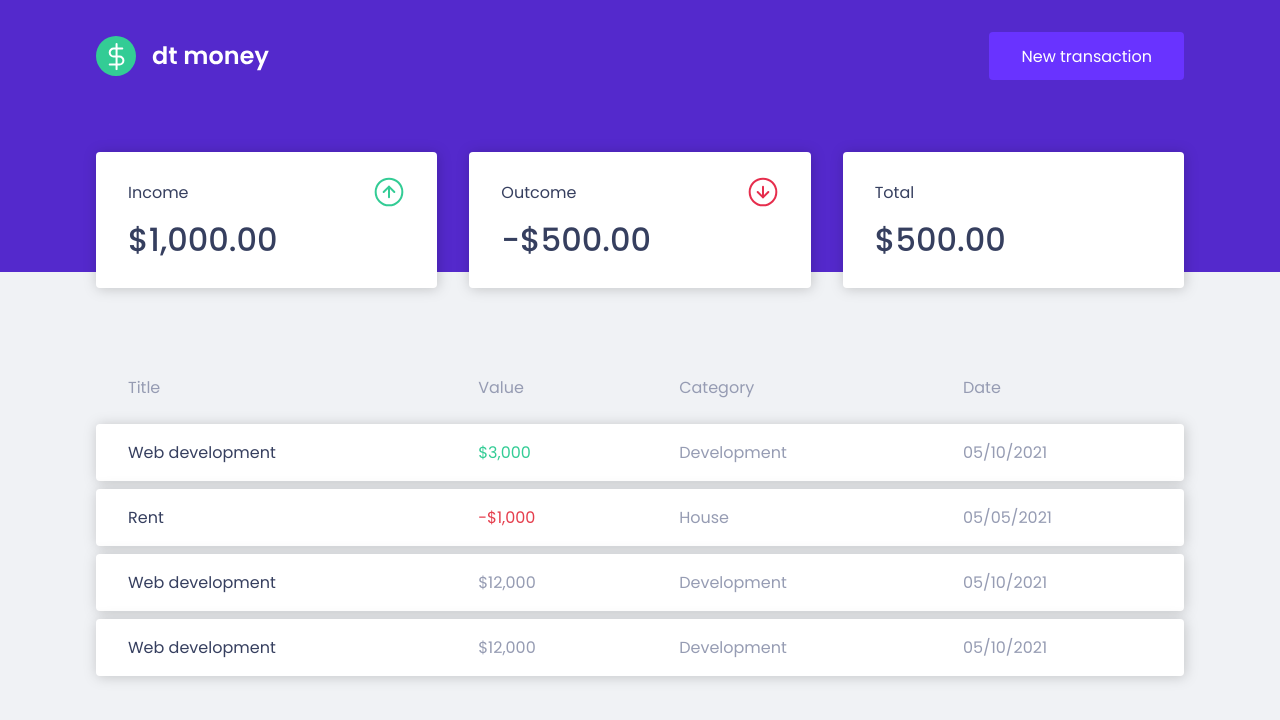
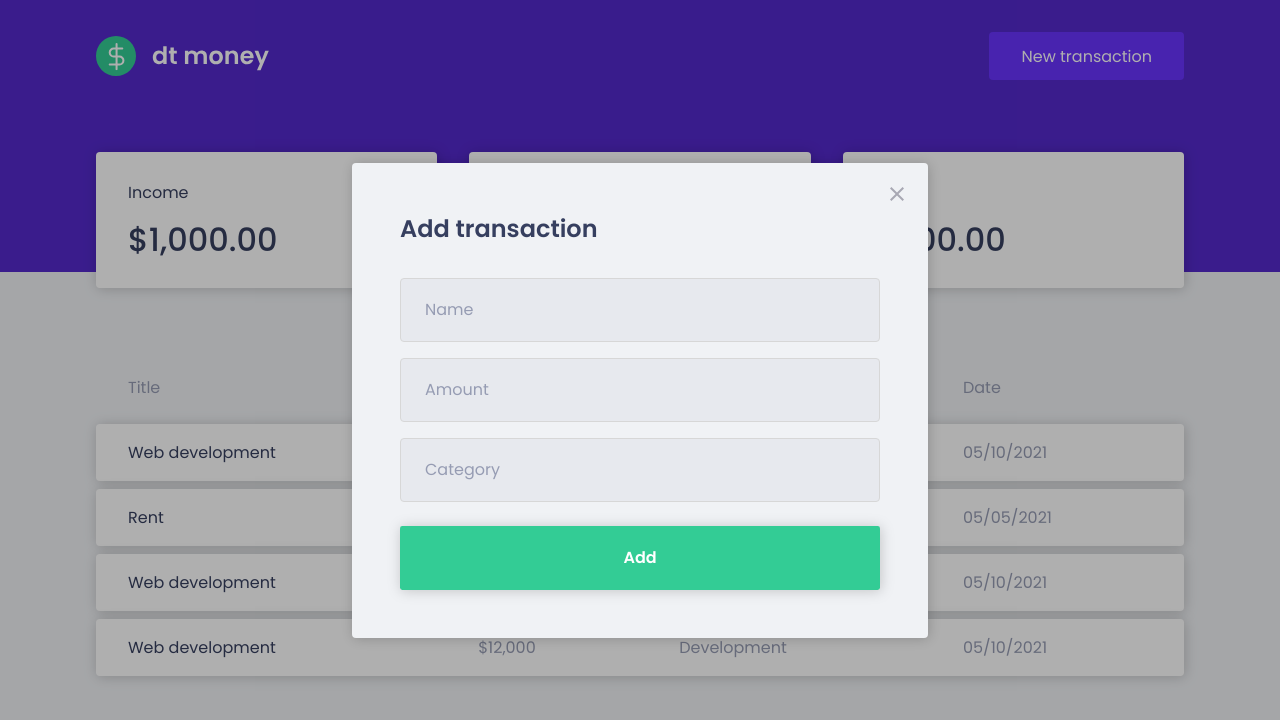
Before and after one commit to pxdl/reactjs-demo-myfinance, a React (Create React App) app: page / in a window 1280 px wide. Both pictures are taken after a click on the button "New transaction". Shown: the top 720 px of the page. Built offline with nearby package versions, Linux system fonts and the light colour scheme; no server answers; what miragejs would draw is missing.

Commit message:
Added new transaction modal and axios api

```diff
--- a/package.json
+++ b/package.json
@@ -3,8 +3,10 @@
   "version": "0.1.0",
   "private": true,
   "dependencies": {
+    "axios": "^0.27.2",
     "react": "^18.1.0",
     "react-dom": "^18.1.0",
+    "react-modal": "^3.15.1",
     "react-scripts": "5.0.1",
     "styled-components": "^5.3.5",
     "web-vitals": "^2.1.0"
@@ -17,6 +19,7 @@
     "@types/node": "^16.7.13",
     "@types/react": "^18.0.0",
     "@types/react-dom": "^18.0.0",
+    "@types/react-modal": "^3.13.1",
     "@types/styled-components": "^5.1.25",
     "miragejs": "^0.1.44",
     "typescript": "^4.4.2"
--- a/src/App.tsx
+++ b/src/App.tsx
@@ -1,12 +1,33 @@
+import { useState } from "react";
+import Modal from "react-modal";
 import { Dashboard } from "./components/Dashboard";
 import { Header } from "./components/Header";
+import { NewTransactionModal } from "./components/NewTransactionModal";
 import { GlobalStyle } from "./styles/global"
 
+Modal.setAppElement('#root');
+
 export function App() {
+  const [isNewTransactionModalOpen, setIsNewTransactionModalOpen] = useState(false);
+
+  function handleOpenNewTransactionModal() {
+    setIsNewTransactionModalOpen(true);
+  }
+
+  function handleCloseNewTransactionModal() {
+    setIsNewTransactionModalOpen(false);
+  }
+
   return (
     <>
       <GlobalStyle />
-      <Header />
+
+      <NewTransactionModal
+        isOpen={isNewTransactionModalOpen}
+        onRequestClose={handleCloseNewTransactionModal}
+      />
+
+      <Header onOpenNewTransactionModal={handleOpenNewTransactionModal} />
       <Dashboard />
     </>
   );
--- a/src/components/Header/index.tsx
+++ b/src/components/Header/index.tsx
@@ -1,12 +1,16 @@
 import logoImg from '../../assets/logo.svg'
 import { Container, Content } from './styles'
 
-export function Header() {
+interface HeaderProps {
+  onOpenNewTransactionModal: () => void;
+}
+
+export function Header({ onOpenNewTransactionModal }: HeaderProps) {
   return (
     <Container>
       <Content>
         <img src={logoImg} alt="my money" />
-        <button type="button">
+        <button type="button" onClick={onOpenNewTransactionModal}>
           New transaction
         </button>
       </Content>
--- /dev/null
+++ b/src/components/NewTransactionModal/index.tsx
@@ -0,0 +1,37 @@
+import Modal from "react-modal";
+import { Container } from "./styles";
+import closeImg from '../../assets/close.svg'
+
+interface NewTransactionModalProps {
+  isOpen: boolean;
+  onRequestClose: () => void;
+}
+
+export function NewTransactionModal({ isOpen, onRequestClose }: NewTransactionModalProps) {
+  return (
+    <Modal
+      isOpen={isOpen}
+      onRequestClose={onRequestClose}
+      overlayClassName="react-modal-overlay"
+      className="react-modal-content"
+    >
+      <button
+        type="button"
+        onClick={onRequestClose}
+        className="react-modal-close"
+      >
+        <img src={closeImg} alt="Close modal" />
+      </button>
+
+      <Container>
+        <h2>Add transaction</h2>
+
+        <input type="text" placeholder="Name" />
+        <input type="text" placeholder="Amount" inputMode="numeric"/>
+        <input type="text" placeholder="Category" />
+
+        <button type="submit">Add</button>
+      </Container>
+    </Modal>
+  );
+}
--- /dev/null
+++ b/src/components/NewTransactionModal/styles.ts
@@ -0,0 +1,64 @@
+import styled from "styled-components";
+
+export const Container = styled.form`
+    h2{
+        color: var(--text-title);
+        font-size: 1.5rem;
+        margin-bottom: 2rem;
+    }
+
+    input {
+        width: 100%;
+        padding: 0 1.5rem;
+        height: 4rem;
+
+        border-radius: 0.25rem;
+        border: 1px solid #d7d7d7;
+
+        background: #e7e9ee;
+
+        font-weight: 400;
+        font-size: 1rem;
+
+        &::placeholder {
+            color: var(--text-body);
+        }
+
+        & + input {
+            margin-top: 1rem;
+        }
+
+        /* &[type="number"] {
+            -moz-appearance:textfield;
+
+            ::-webkit-inner-spin-button {
+                -webkit-appearance: none;
+            }
+
+            ::-webkit-outer-spin-button {
+                -webkit-appearance: none;
+            }
+        } */
+    }
+
+    button[type="submit"] {
+        width: 100%;
+        padding: 0 1.5rem;
+        height: 4rem;
+        background: var(--green);
+        color: #ffffff;
+        border-radius: 0.15rem;
+        border: 0;
+        font-size: 1rem;
+        font-weight: 600;
+        margin-top: 1.5rem;
+
+        transition: filter 0.15s;
+
+        filter: brightness(1.0) drop-shadow(0.1rem 0.1rem 0.4rem #00000030);
+
+        &:hover {
+            filter: brightness(0.9) drop-shadow(0.1rem 0.1rem 0.4rem #00000030);
+        }
+    }
+`
--- a/src/components/TransactionTable/index.tsx
+++ b/src/components/TransactionTable/index.tsx
@@ -1,10 +1,11 @@
 import { useEffect } from "react";
+import { api } from "../../services/api";
 import { Container } from "./styles";
 
 export function TransactionTable() {
   useEffect(() => {
-    fetch('http://localhost:3000/api/transactions')
-      .then(response => response.json())
+    api.get('transactions')
+      .then(response => console.log(response.data))
   }, []);
 
   return (
--- a/src/index.tsx
+++ b/src/index.tsx
@@ -1,4 +1,3 @@
-import React from 'react';
 import { createRoot } from "react-dom/client";
 import { createServer } from 'miragejs';
 import { App } from './App';
@@ -11,7 +10,7 @@ createServer({
       return [
         {
           id: 1,
-          title: 'Transactionn 1',
+          title: 'Transaction 1',
           amount: '400',
           type: 'deposit',
           category: 'Food',
@@ -25,7 +24,7 @@ createServer({
 const container = document.getElementById('root');
 const root = createRoot(container!);
 root.render(
-  <React.StrictMode>
+  //<React.StrictMode>
     <App />
-  </React.StrictMode>
+  //</React.StrictMode>
 );
--- /dev/null
+++ b/src/services/api.ts
@@ -0,0 +1,6 @@
+import axios from "axios";
+
+export const api = axios.create({
+    baseURL: 'http://localhost:3000/api',
+
+})
--- a/src/styles/global.ts
+++ b/src/styles/global.ts
@@ -54,4 +54,42 @@ export const GlobalStyle = createGlobalStyle`
     opacity: 0.6;
     cursor: not-allowed;
   }
+
+  .react-modal-overlay{
+    background: #00000050;
+
+    position: fixed;
+    top: 0;
+    bottom: 0;
+    right: 0;
+    left: 0;
+
+    display: flex;
+    align-items: center;
+    justify-content: center;
+  }
+
+  .react-modal-content{
+    width: 100%;
+    max-width: 36rem;
+    background: var(--background);
+    padding: 3rem;
+    position: relative;
+    border-radius: 0.25rem;
+    filter: drop-shadow(0.1rem 0.1rem 0.4rem #00000030);
+  }
+
+  .react-modal-close{
+    position: absolute;
+    right: 1.5rem;
+    top: 1.5rem;
+    border: 0;
+    background: transparent;
+
+    transition: filter 0.15s;
+
+    &:hover {
+      filter: brightness(0.8);
+    }
+  }
 `
```
Also changed, not shown: 1 other file (tests, documents, lock files or other folders).
